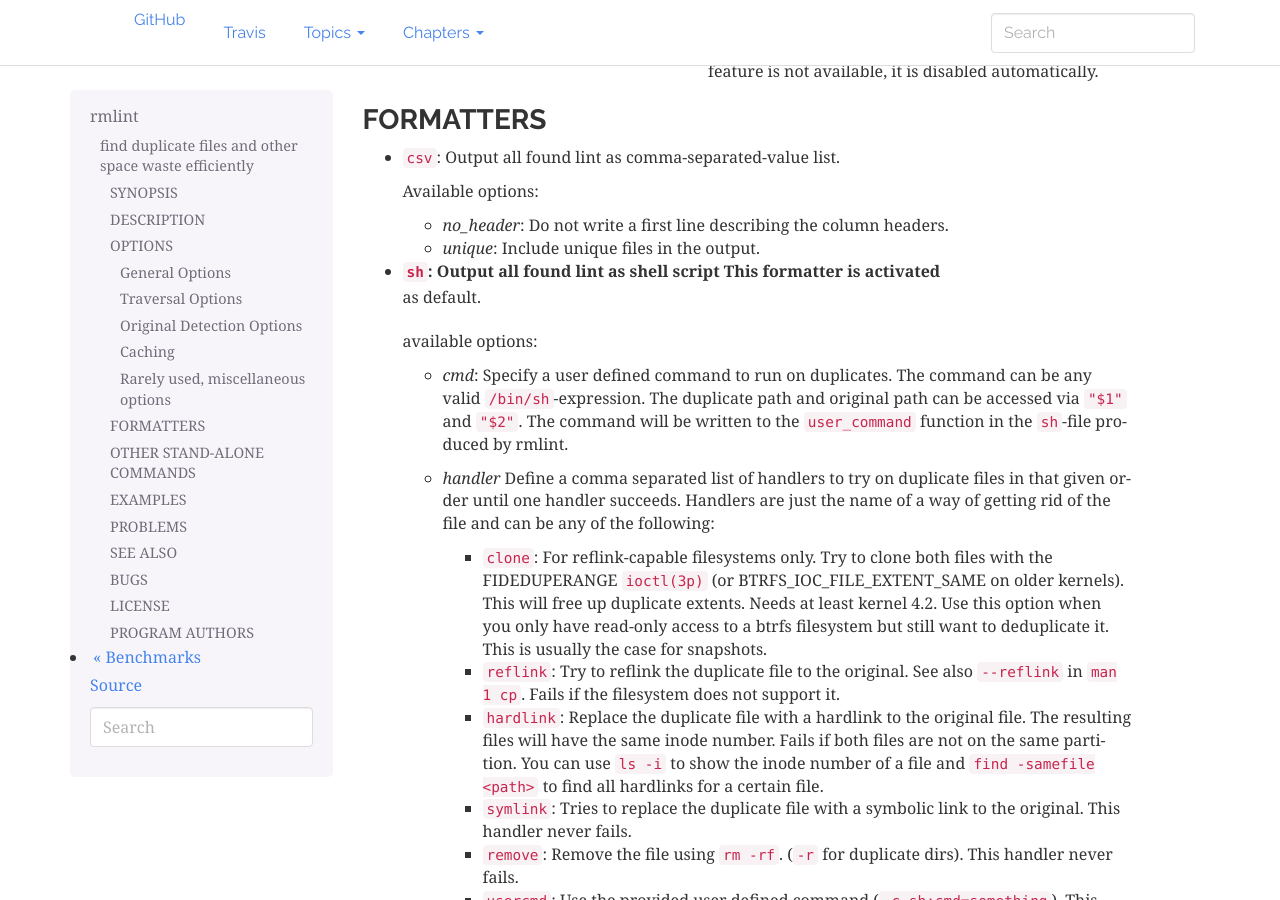
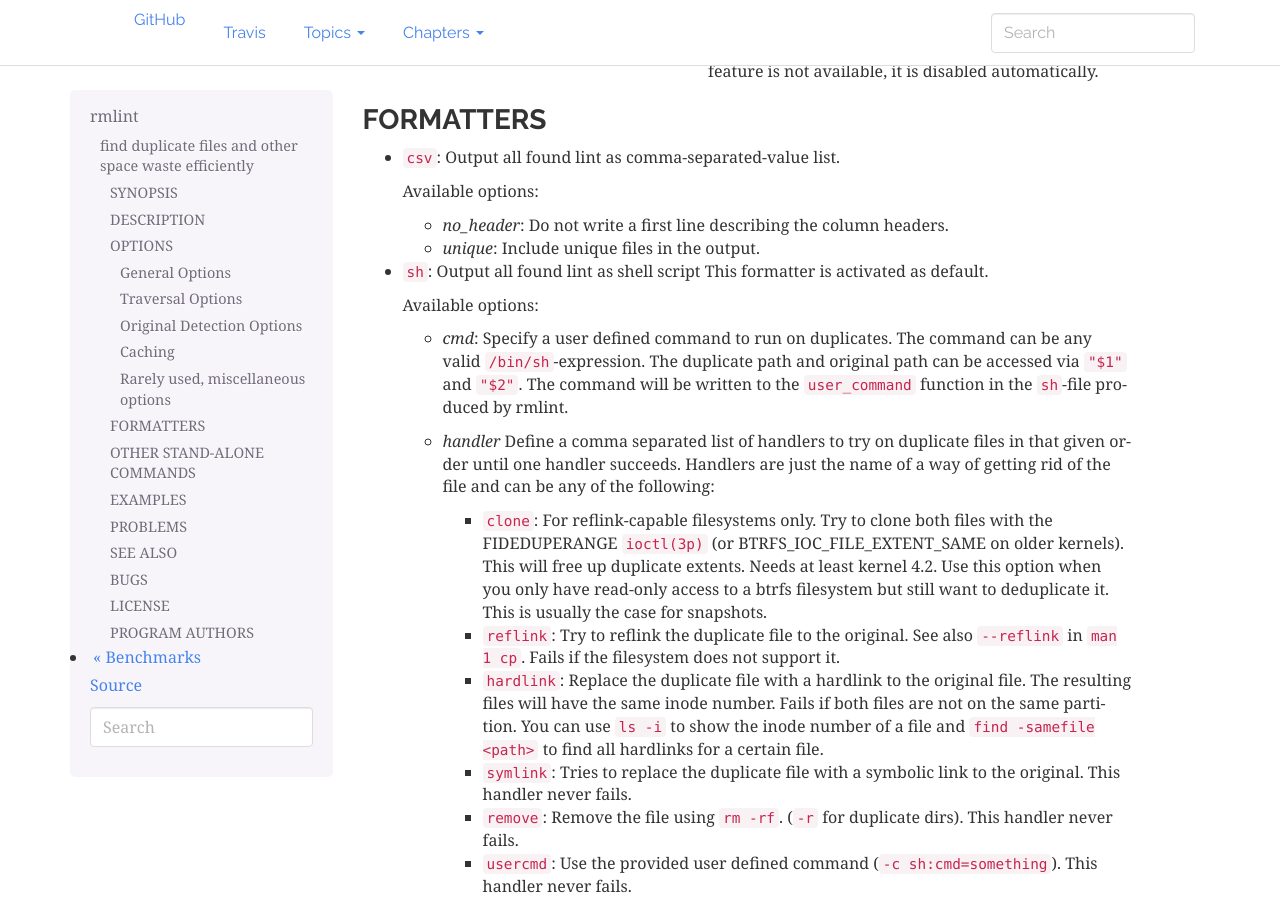
Before and after one commit to sahib/rmlint, a Sphinx documentation site: the page built from docs/rmlint.1.rst, in a window 1280 px wide and 900 px high, scrolled down 10964 px. Built offline with Sphinx 7.4.7, drawn with Linux system fonts in a browser that asks for light colours.

Commit message:
docs: fix small formatting error

```diff
--- a/docs/rmlint.1.rst
+++ b/docs/rmlint.1.rst
@@ -638,10 +638,9 @@ FORMATTERS
   * *no_header*: Do not write a first line describing the column headers.
   * *unique*: Include unique files in the output.
 
-* ``sh``: Output all found lint as shell script This formatter is activated
-    as default.
+* ``sh``: Output all found lint as shell script This formatter is activated as default.
 
-  available options:
+  Available options:
 
   * *cmd*: Specify a user defined command to run on duplicates.
     The command can be any valid ``/bin/sh``-expression. The duplicate
```
